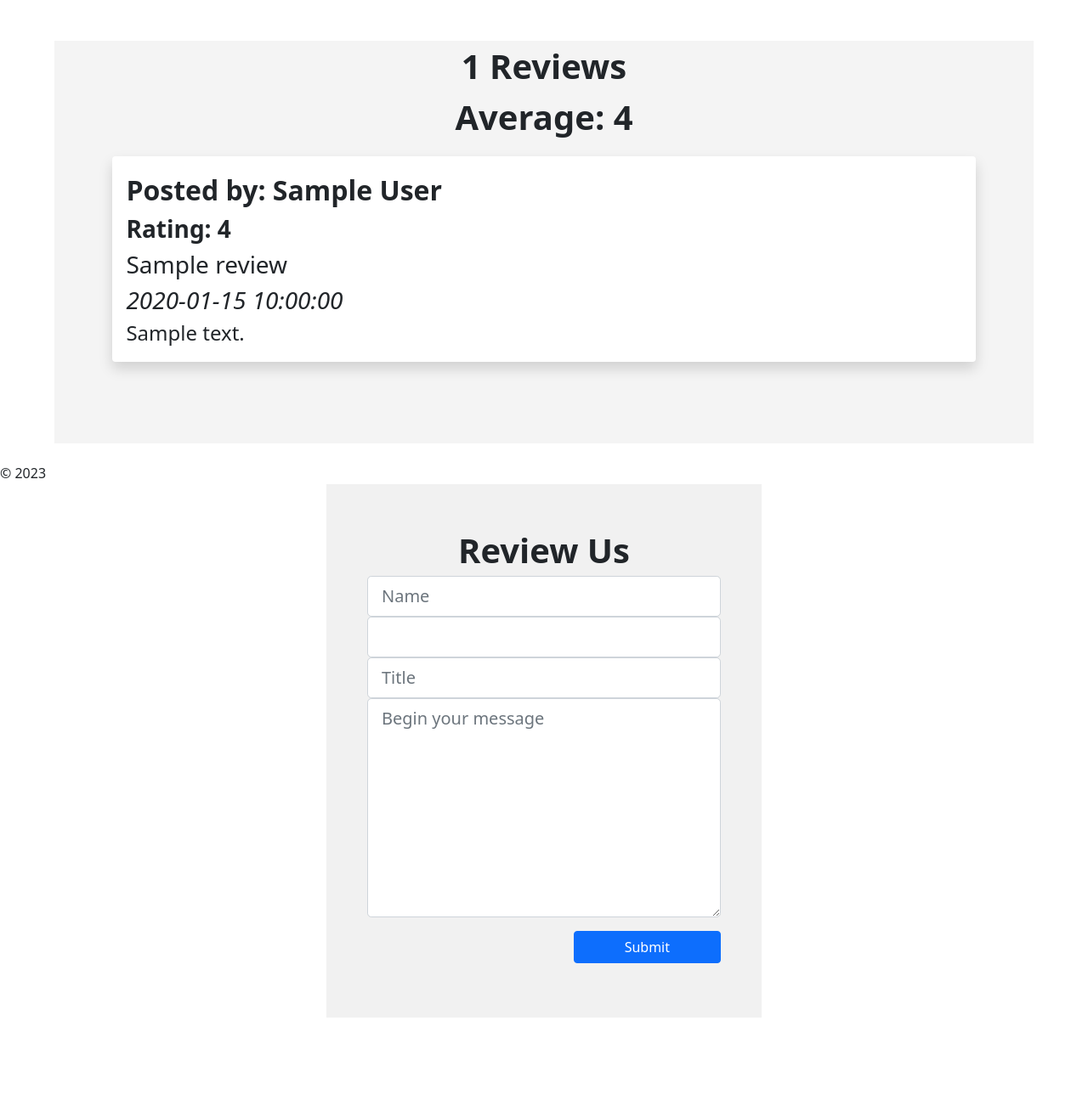
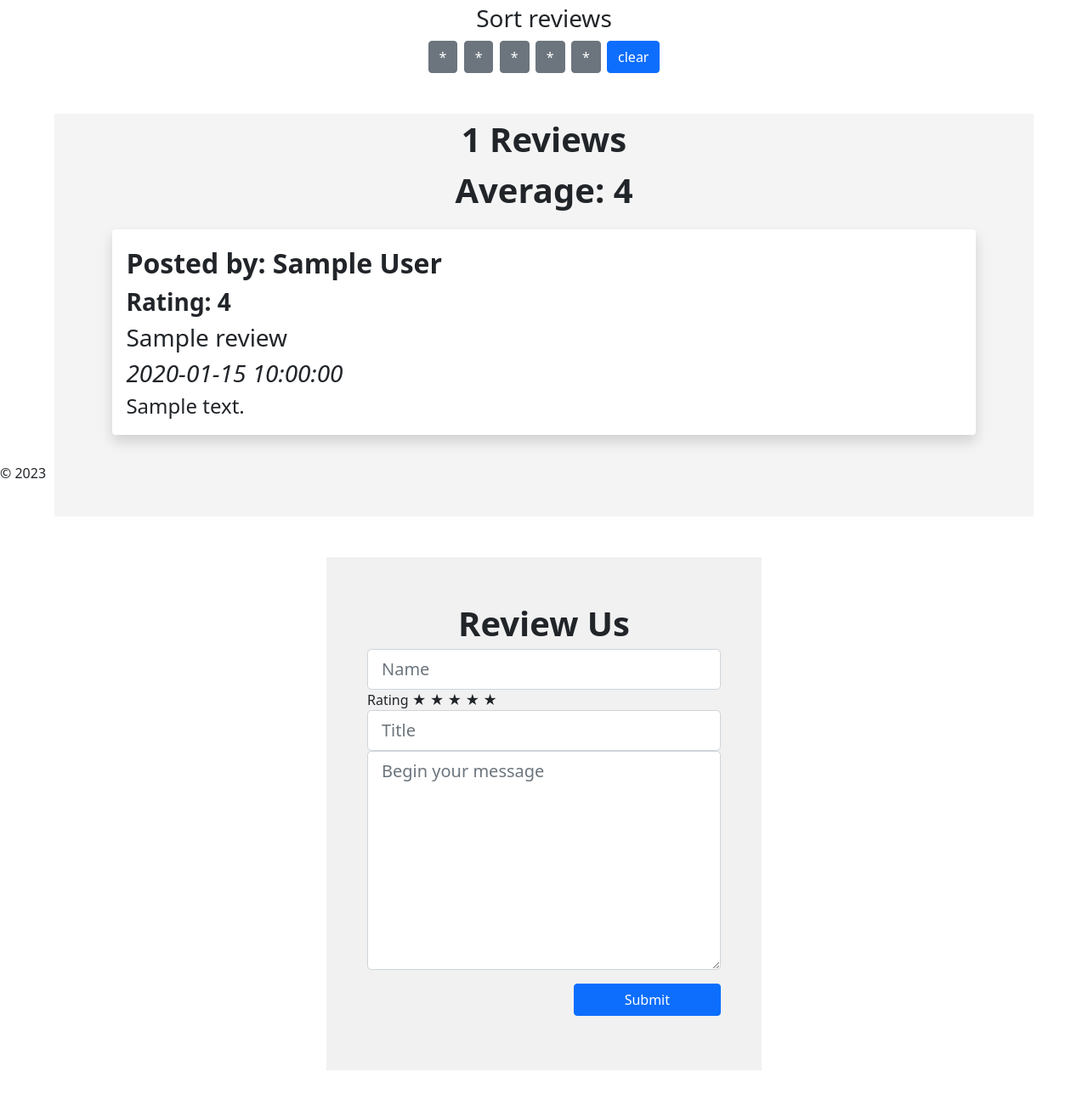
Before and after one commit to jonrickman/nikola_carpentry, a Flask app: template src/nikola_carpentry/templates/reviews.html in a window 1280 px wide. Shown: the part 231-1539 px from the top of the page at 85% size. Before the commit the page ends 1429 px from the top, so only its background shows below. Run offline with Flask 3, Linux system fonts and the light colour scheme; the visitor is signed in with stand-in values (Sample User, id 1); the template is opened without the code that fills it: most values are stand-ins (such as "Sample title", 1, 10 or a date in 2020); form fields are guessed from the names that the template uses; parts of the project's set-up code (start-up, migrations or seed data) failed here and were passed over; some libraries are stand-ins or nearby versions.

Commit message:
some stuff

```diff
--- a/src/nikola_carpentry/routes/projects.py
+++ b/src/nikola_carpentry/routes/projects.py
@@ -76,7 +76,9 @@
 @app.route("/projects/search")
 def search_projects():
     query = request.args.get("query")
-    projects = Project.query.filter(Project.content.icontains(query)).all()
+    projects = Project.query.filter(
+        Project.content.icontains(query) | Project.title.icontains(query)
+    ).all()
     return render_template("project-pane.html", projects=projects)
 
 
--- a/src/nikola_carpentry/static/css/reviews.css
+++ b/src/nikola_carpentry/static/css/reviews.css
@@ -25,3 +25,15 @@
     margin: auto;
     padding-bottom: 3rem;
 }
+
+.stars {
+    display: inline-block;
+}
+
+.star, .filter-star {
+    cursor: pointer;
+}
+
+.star.active {
+    color: gold;
+}
--- /dev/null
+++ b/src/nikola_carpentry/static/js/reviews.js
@@ -0,0 +1,24 @@
+const stars = document.querySelectorAll('.star');
+const ratingDisplay = document.getElementById('rating');
+
+stars.forEach(star => {
+    star.addEventListener('click', () => {
+        const rating = star.getAttribute('data-value');
+        ratingDisplay.value = rating;
+        resetStars()
+        document.querySelector('.stars').setAttribute('data-rating', rating);
+    });
+});
+
+function resetStars() {
+    const stars = document.querySelectorAll('.star');
+    const ratingDisplay = document.getElementById('rating').value;
+
+    stars.forEach(star => {
+        star.classList.remove('active');
+
+        if (star.getAttribute('data-value') <= ratingDisplay) {
+            star.classList.add('active');
+        }
+    });
+}
--- a/src/nikola_carpentry/templates/admin.html
+++ b/src/nikola_carpentry/templates/admin.html
@@ -28,13 +28,13 @@
     </div>
 
     {% for review in unapproved_reviews %}
-    {% include 'review.html' %}
+    {% include 'review-admin-view.html' %}
     {% endfor %}
     <!-- no new reviews -->
     {% else %}
-    <span id="review-count">
+    <div class="fs-2 text-center fw-bold w-100">
         No New Unapproved Customer Reviews
-    </span>
+    </div>
     <!-- end unapproved review section -->
     {% endif %}
 </div>
--- a/src/nikola_carpentry/templates/navbar.html
+++ b/src/nikola_carpentry/templates/navbar.html
@@ -9,7 +9,7 @@
           <a class="nav-link" href="{{ url_for('about')}}">About</a>
         </li>
         <li class="nav-item">
-          <a class="nav-link" href="{{ url_for('reviews')}}">Reviews</a>
+          <a class="nav-link" href="{{ url_for('review_home')}}">Reviews</a>
         </li>
         <li class="nav-item">
           <a class="nav-link" href="{{ url_for('project_home')}}">Projects</a>
--- a/src/nikola_carpentry/templates/project-pane.html
+++ b/src/nikola_carpentry/templates/project-pane.html
@@ -4,5 +4,5 @@
   {% include 'project.html' %}
   {% endfor %}
   <!-- end of project-pane -->
-  {% endif %}
 </div>
+{% endif %}
--- a/src/nikola_carpentry/templates/review-create.html
+++ b/src/nikola_carpentry/templates/review-create.html
@@ -1,4 +1,3 @@
-
 <div id="review-form" class="container-fluid my-5">
   <div class="md-4 fs-1 text-center fw-bolder w-100">Review Us</div>
   <form method="POST">
@@ -10,7 +9,16 @@
 
 
     <div class="form-group">
-        {{ form.rating(class="form-control form-control-lg") }}
+      {{ form.rating.label }}
+      <!-- Hide the rating  -->
+      {{ form.rating(class="d-none") }}
+      <div class="stars" >
+        <span class="star" data-value="1">★</span>
+        <span class="star" data-value="2">★</span>
+        <span class="star" data-value="3">★</span>
+        <span class="star" data-value="4">★</span>
+        <span class="star" data-value="5">★</span>
+      </div>
     </div>
 
 
--- /dev/null
+++ b/src/nikola_carpentry/templates/review-pane.html
@@ -0,0 +1,13 @@
+<div id="review-pane" class="container-fluid my-5 pane">
+    <div class="md-4 fs-1 text-center fw-bolder w-100">
+      {{ reviews|length }} Reviews <br />
+      {% if average_rating %}
+      Average: {{ average_rating }}
+      {% endif %}
+    </div>
+
+    {% for review in reviews %}
+    {% include 'review.html' %}
+    {% endfor %}
+
+  </div>
--- a/src/nikola_carpentry/templates/review.html
+++ b/src/nikola_carpentry/templates/review.html
@@ -12,9 +12,6 @@
   <div class="fs-4">
     {{ review.content }}
   </div>
-  {% if user.is_authenticated %}
-  <a href="{{ url_for('approve_review', review_id=review.id)}}"><button>Approve</button></a>
-  <a href="{{ url_for('delete_review', review_id=review.id)}}"><button>Delete</button></a>
-  {% endif %}
+
   </form>
 </div>
--- a/src/nikola_carpentry/templates/reviews.html
+++ b/src/nikola_carpentry/templates/reviews.html
@@ -19,21 +19,34 @@
 
   {% include 'error-modal.html' %}
 
-  {% if approved_reviews %}
-  <div id="review-pane" class="container-fluid my-5 pane">
-    <div class="md-4 fs-1 text-center fw-bolder w-100">
-      {{ approved_reviews|length }} Reviews <br />
-      Average: {{ average_rating }}
-    </div>
+  <div class="text-center fs-3">
+    <span>
+      Sort reviews <br />
+    </span>
+    <input type="button" class="filter-star btn btn-secondary" value="*" hx-get="/reviews/filter/1" hx-trigger="click" hx-target="#review-pane">
+    <input type="button" class="filter-star btn btn-secondary" value="*" hx-get="/reviews/filter/2" hx-trigger="click" hx-target="#review-pane">
+    <input type="button" class="filter-star btn btn-secondary" value="*" hx-get="/reviews/filter/3" hx-trigger="click" hx-target="#review-pane">
+    <input type="button" class="filter-star btn btn-secondary" value="*" hx-get="/reviews/filter/4" hx-trigger="click" hx-target="#review-pane">
+    <input type="button" class="filter-star btn btn-secondary" value="*" hx-get="/reviews/filter/5" hx-trigger="click" hx-target="#review-pane">
+    <input type="button" class="btn btn-primary" value="clear" hx-get="/reviews/filter/0" hx-trigger="click"
+      hx-target="#review-pane">
+  </div>
 
-    {% for review in approved_reviews %}
-    {% include 'review.html' %}
-    {% endfor %}
+  {% if reviews %}
+  {% include 'review-pane.html' %}
+  {% endif %}
 
-  </div>
-  {% endif %}
   {% include 'review-create.html' %}
 
   {% endblock %}
+
 </div>
+{% block scripts %}
+
+<script src="{{ url_for('static', filename='js/bootstrap.bundle.min.js') }}"> </script>
+<script src="{{ url_for('static', filename='js/jquery.min.js') }}"> </script>
+<script src="{{ url_for('static', filename='js/reviews.js') }}"></script>
+<script src="https://unpkg.com/htmx.org@1.9.4"></script>
+
+{% endblock %}
 </div>
```
Also changed, not shown: src/nikola_carpentry/forms.py (+4 -8 lines), src/nikola_carpentry/routes/generic.py (+9 -1 lines), src/nikola_carpentry/routes/reviews.py (+23 -10 lines), src/nikola_carpentry/templates/projects.html (+14 -12 lines), src/nikola_carpentry/templates/review-admin-view.html (added, +20 -0 lines), src/nikola_carpentry/routes/admin.py (line endings or trailing spaces), src/nikola_carpentry/routes/errors.py (line endings or trailing spaces). Lines whose indentation alone changed are shown as unchanged.
